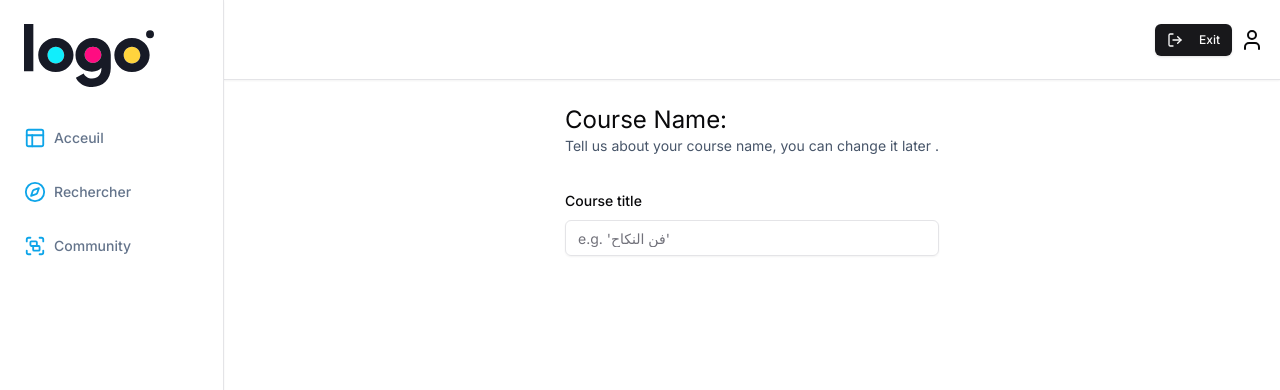
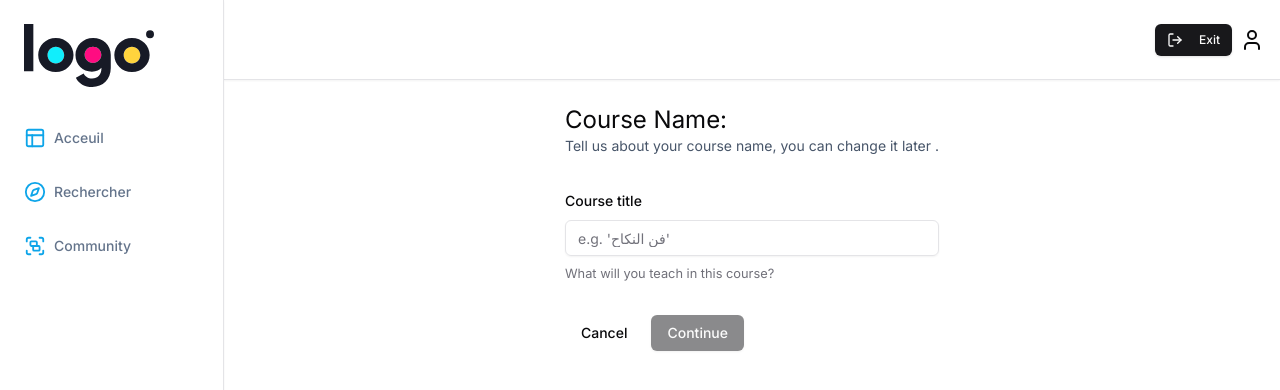
Before and after one commit to tahahamdii/plms, a Next.js app in the folder client/client/: page /teacher/create in a window 1280 px wide. Shown: the top 390 px of the page. Built offline with nearby package versions, Linux system fonts and the light colour scheme.

Commit message:
complete adding styling

```diff
--- a/client/client/app/(dashboard)/(routes)/teacher/create/page.tsx
+++ b/client/client/app/(dashboard)/(routes)/teacher/create/page.tsx
@@ -15,6 +15,7 @@ import {Form,
 import { Button } from "@/components/ui/button";
 import { Input } from "@/components/ui/input";
 import { title } from "process";
+import Link from "next/link";
 
 const formSchema = z.object({
     title: z.string().min(1, {
@@ -63,9 +64,27 @@ const CreatePage = () => {
                                       {...field}
                                     />
                                 </FormControl>
+                                <FormDescription>
+                                    What will you teach in this course?
+                                </FormDescription>
+                                <FormMessage/>
                             </FormItem>
                           )}
                         />
+                        <div className="flex items-center gap-x-2">
+                          <Link href="/">
+                          <Button
+                            type="button"
+                            variant="ghost"
+                          >
+                            Cancel
+                          </Button>
+                          </Link>
+                          <Button type="submit" disabled={!isValid || isSubmitting}>
+                            Continue
+                          </Button>
+
+                        </div>
 
                     </form>
 
```
